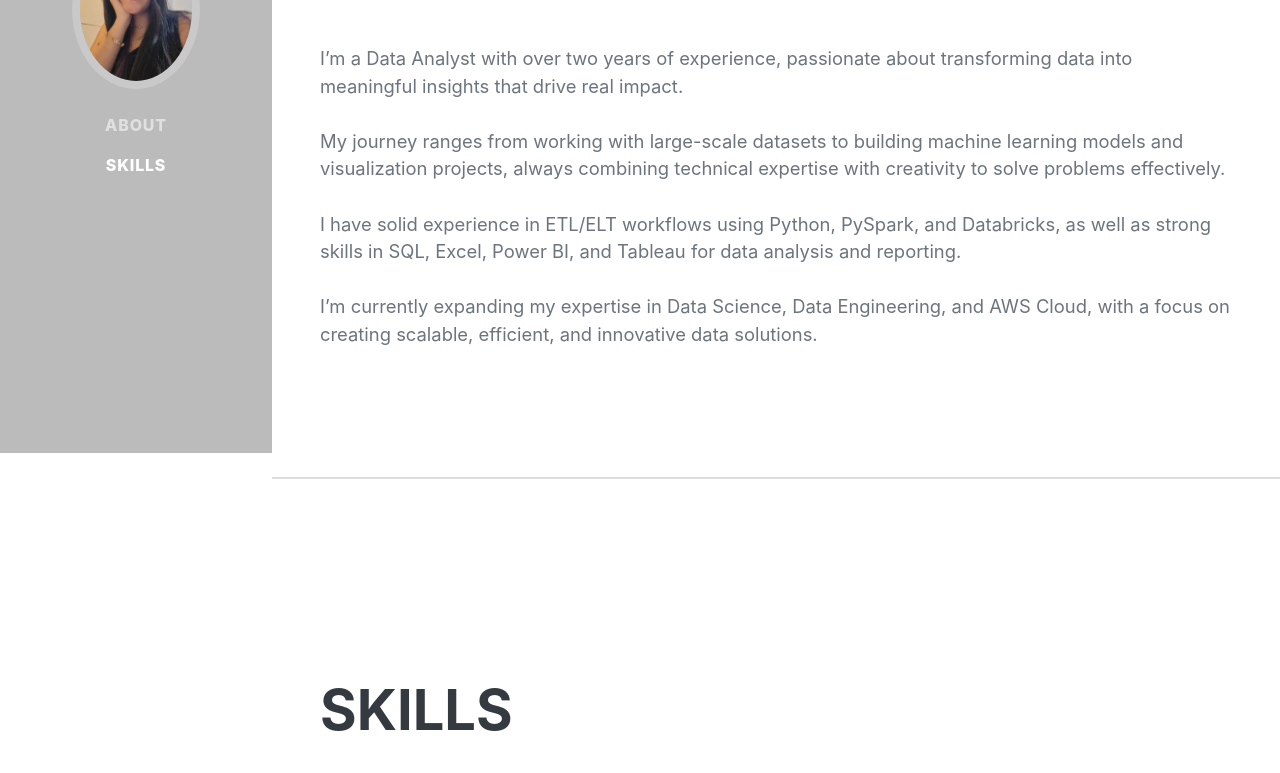
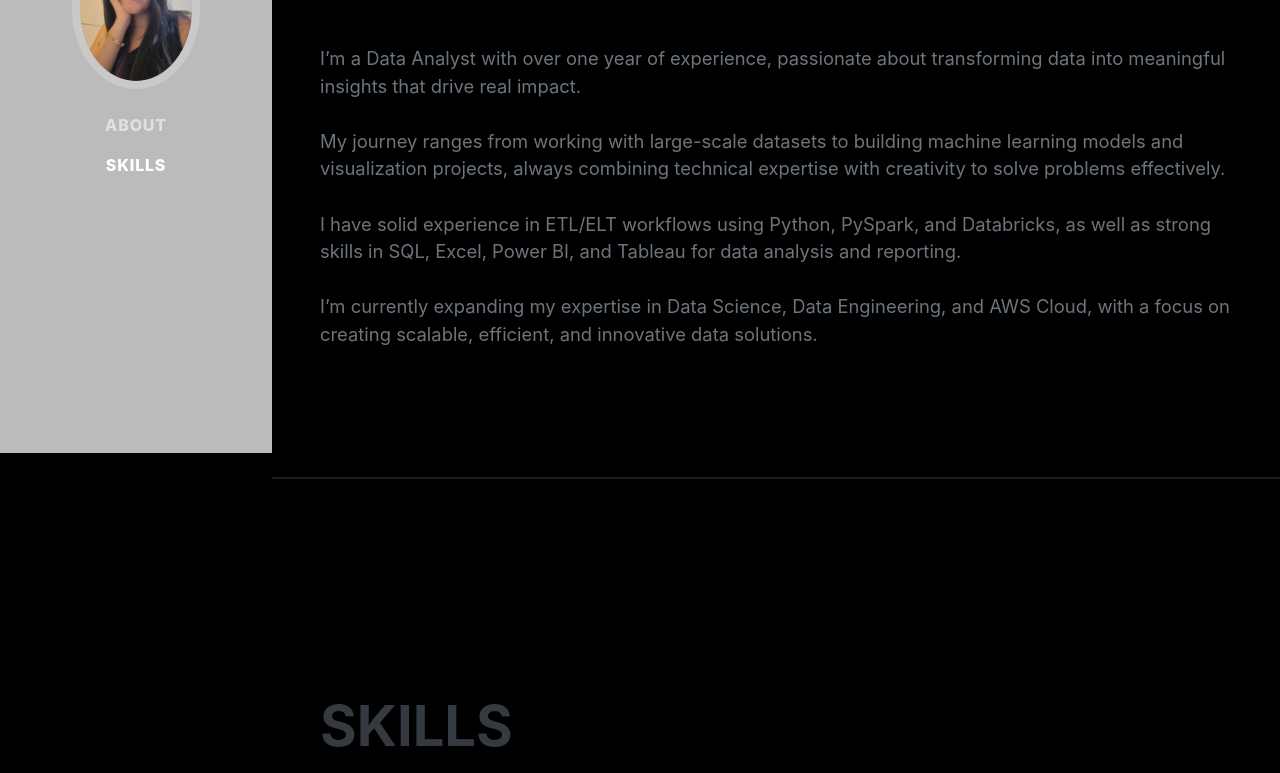
Before and after one commit to mizhare/aws-santander-2025, a plain HTML site: page s3-ingestion/website/index.html in a window 1280 px wide. Shown: the part 347-1120 px from the top of the page. Drawn offline with nearby package versions, Linux system fonts and the light colour scheme; a web font is replaced by a local one.

Commit message:
add README s3-ingestion, update bg color

```diff
--- a/s3-ingestion/website/index.html
+++ b/s3-ingestion/website/index.html
@@ -15,6 +15,11 @@
         <!-- Core theme CSS (includes Bootstrap)-->
         <link href="css/styles.css" rel="stylesheet" />
     </head>
+    <style>
+  body {
+    background-color: black; /* Define a cor de fundo preta */
+  }
+</style>
     <body id="page-top">
         <!-- Navigation-->
         <nav class="navbar navbar-expand-lg navbar-dark bg-primary fixed-top" id="sideNav">
@@ -43,7 +48,7 @@
                     </br> linkedin.com/in/kamilagenuino
                     </div>
                     <p class="lead mb-5">
-                        I’m a Data Analyst with over two years of experience, passionate about transforming data into meaningful insights that drive real impact.
+                        I’m a Data Analyst with over one year of experience, passionate about transforming data into meaningful insights that drive real impact.
                         </br></br>
                         My journey ranges from working with large-scale datasets to building machine learning models and visualization projects, always combining technical expertise with creativity to solve problems effectively.
                         </br></br>
@@ -58,7 +63,7 @@
             <!-- Skills-->
             <section class="resume-section" id="skills">
                 <div class="resume-section-content">
-                    <h2 class="mb-5">Skills</h2>
+                    <h2 class="mb-3">Skills</h2>
                     <div class="subheading mb-3">Programming Languages & Tools</div>
                     <ul class="list-inline dev-icons">
                         <li class="list-inline-item"><i class="fab fa-github"></i></li>
```
Also changed, not shown: 1 other file.
